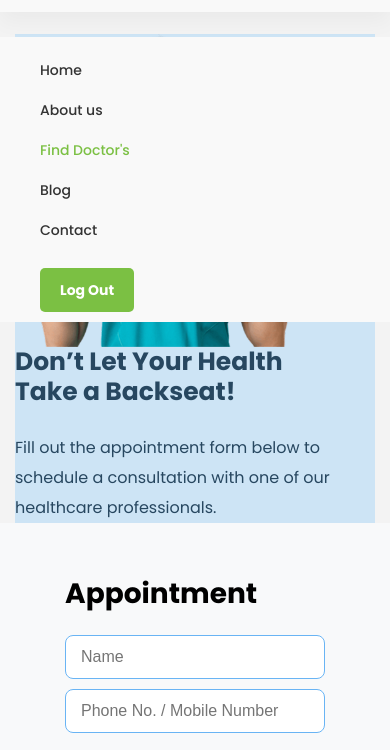
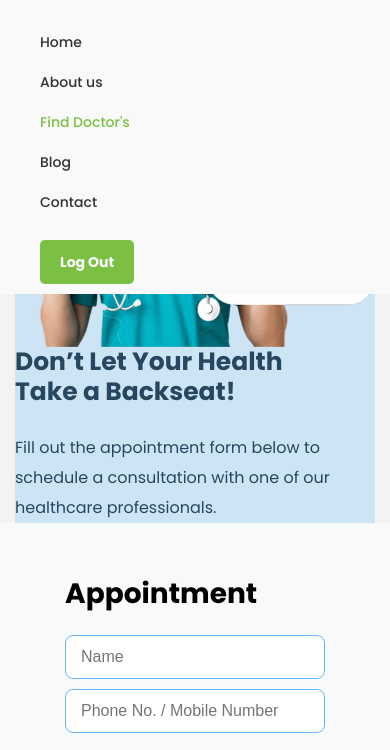
Before and after one commit to FaisalN06/Hill-Family-Landing-Page, a plain HTML site: page Appointment.html in a window 390 px wide. Both pictures are taken after a click on the element 362 px from the left and 49 px from the top of the page. Shown: the part 86-836 px from the top of the page. Drawn offline with nearby package versions, Linux system fonts and the light colour scheme.

Commit message:
fix the scroll

```diff
--- a/css/Appointment.css
+++ b/css/Appointment.css
@@ -16,6 +16,12 @@ body {
     overflow-x: hidden;
     font-family: "Poppins";
     background-color: #f3f3f3;
+}
+
+/* Disable body scroll */
+.no-scroll {
+    overflow: hidden;
+    height: 100vh;
 }
 
 .container {
@@ -124,7 +130,7 @@ header {
 @media (max-width: 1024px) {
     .nav-collapse {
         position: absolute;
-        top: 123px;
+        top: 95px;
         gap: 15px;
         right: 0;
         background-color: #F9F9F9;
```
